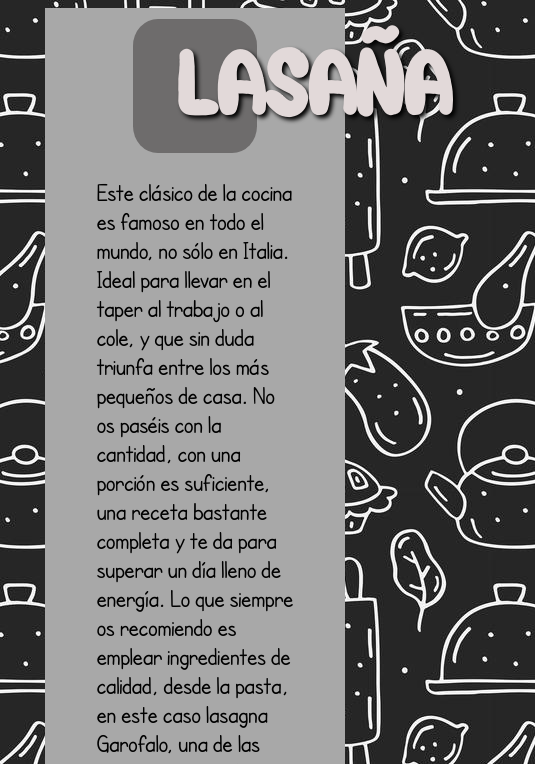
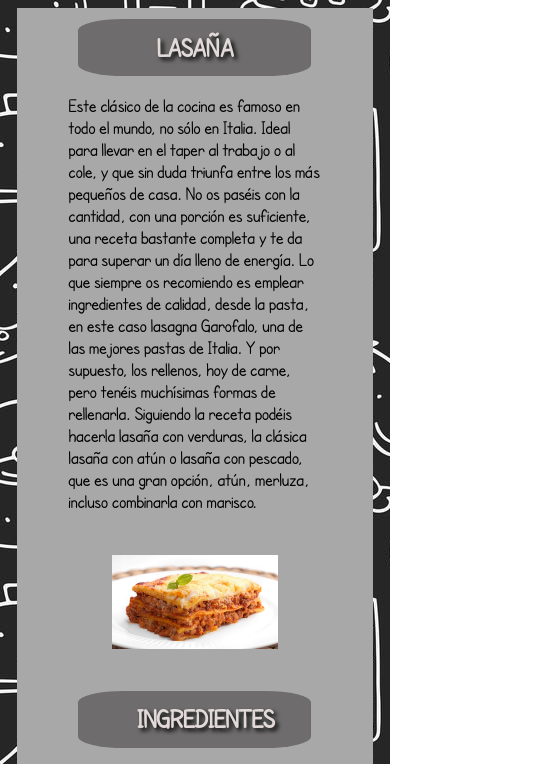
Before and after one commit to jbechcas/portfolio, a plain HTML site: page lasaña.html in a window 390 px wide. Shown: the top 764 px of the page, 535 px wide, since content can reach past the window. Drawn offline with Linux system fonts and the light colour scheme.

Commit message:
ajuste automatico de tamaño

```diff
--- a/css/lasaña.css
+++ b/css/lasaña.css
@@ -22,22 +22,20 @@
 body {background-image:url(../img/fondo.jpg);
     font-family: textonormal;
     font-size: 1.6em;}
-p{
-    font-size: 1.8em;}
 #wrapper{background-color: rgb(168, 168, 168);
     width: 80%;
     margin: auto;
     padding: 3%;}
 #wrapper2{background-color: rgb(110, 108, 108);
     margin:auto;
-    width:45%;
+    width:60%;
     padding: 1%;
     border-radius:20%;}
 
 /*4 section a section (si la hubiera) en detalle*/
 ul{margin-left: 2%;}
 
-h1, h2{ font-family: titulo;
+h1, h2{ /*font-family: titulo;*/
     color: rgb(226, 217, 217);
     text-align: center;
     width: 80%;
@@ -45,12 +43,28 @@ h1, h2{ font-family: titulo;
     padding: 10px;
     text-shadow: 3px 3px 4px rgb(0, 0, 0);
 }
-h1 {font-size: 3.5em;
-    width: 45%;}
-h2 {font-size: 2.5em;}
+h1 {font-size: 2.1em;}
+h2 {font-size: 2.1em;}
 
 #lasana {
     max-width: 50%;
         display: block; /** fuerza a la imagen a comportarse como un lboque**/
         margin: 5vh auto;   /** como un bloqoue, y la centra**/
    }
+
+@media only screen and (max-width: 900px) { /*corte para un tablet*/
+    #wrapper { width: 95%; }
+    #wrapper2 { width: 70%; }
+    h1, h2 { width: 100%; }
+    h1 { font-size: 1.6em; }
+    h2 { font-size: 1.6em; }
+    body {font-size: 1.4em;}
+}
+
+@media only screen and (max-width: 600px) { /*corte para un móvil*/
+    h1 { font-size: 1.4em; }
+    h2 { font-size: 1.4em; }
+    h1, h2 { width: 60%; }
+    #wrapper { width: 95%; }
+    body {font-size: 1.2em;}
+}
```
